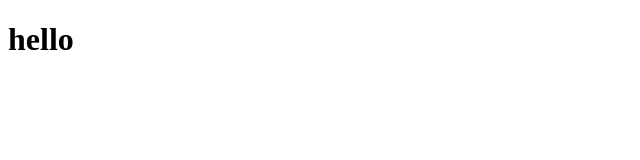
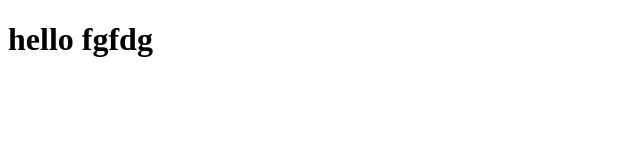
Before and after one commit to Dinar74/git-lessons, a plain HTML site: page index.html in a window 1280 px wide. Shown: the whole page, without its empty margins (0-640 px from the left). Drawn offline with Linux system fonts and the light colour scheme.

Commit message:
вторая пробп

```diff
--- a/index.html
+++ b/index.html
@@ -6,6 +6,6 @@
     <title>Document</title>
 </head>
 <body>
-    <h1>hello</h1>
+    <h1>hello fgfdg</h1>
 </body>
 </html>
```
